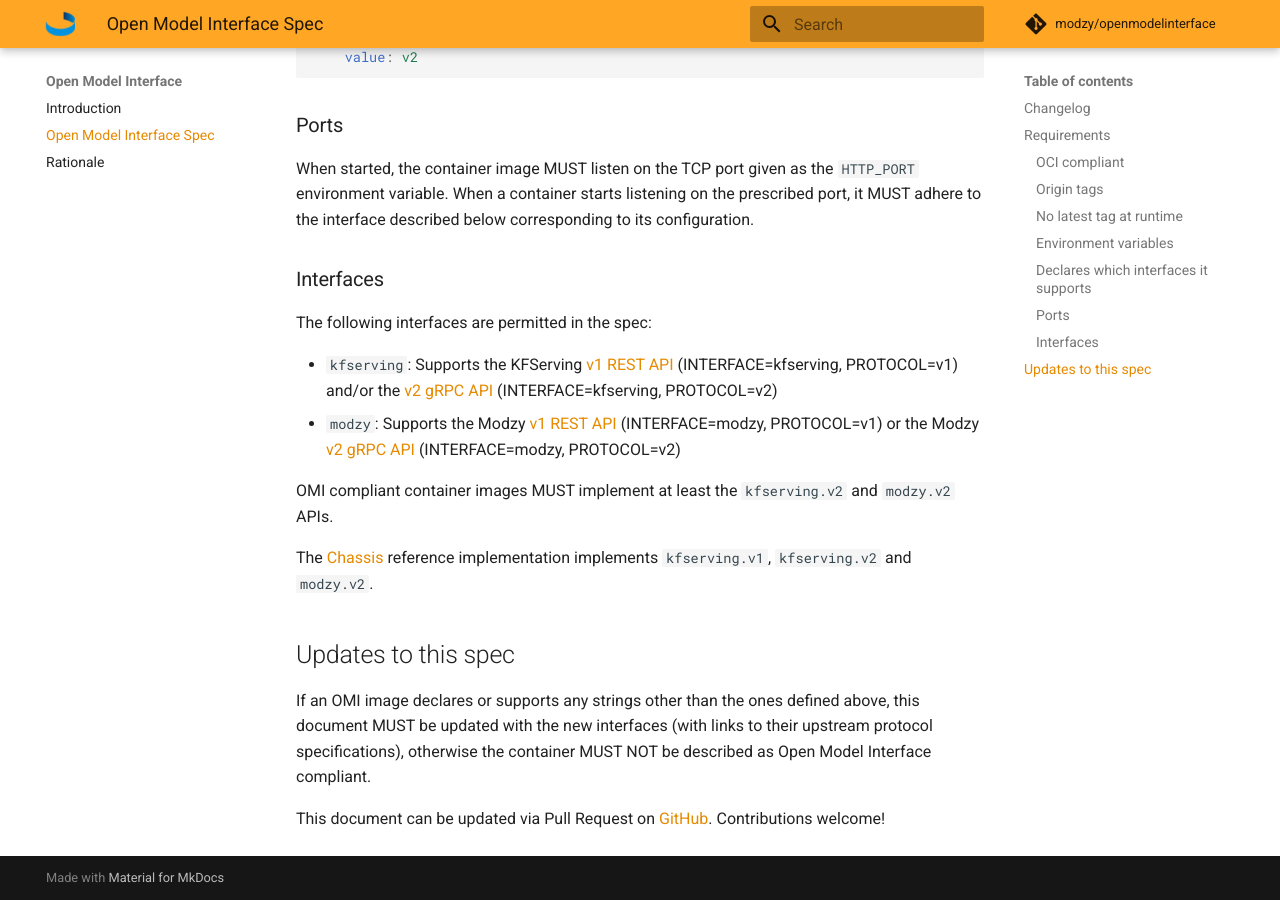
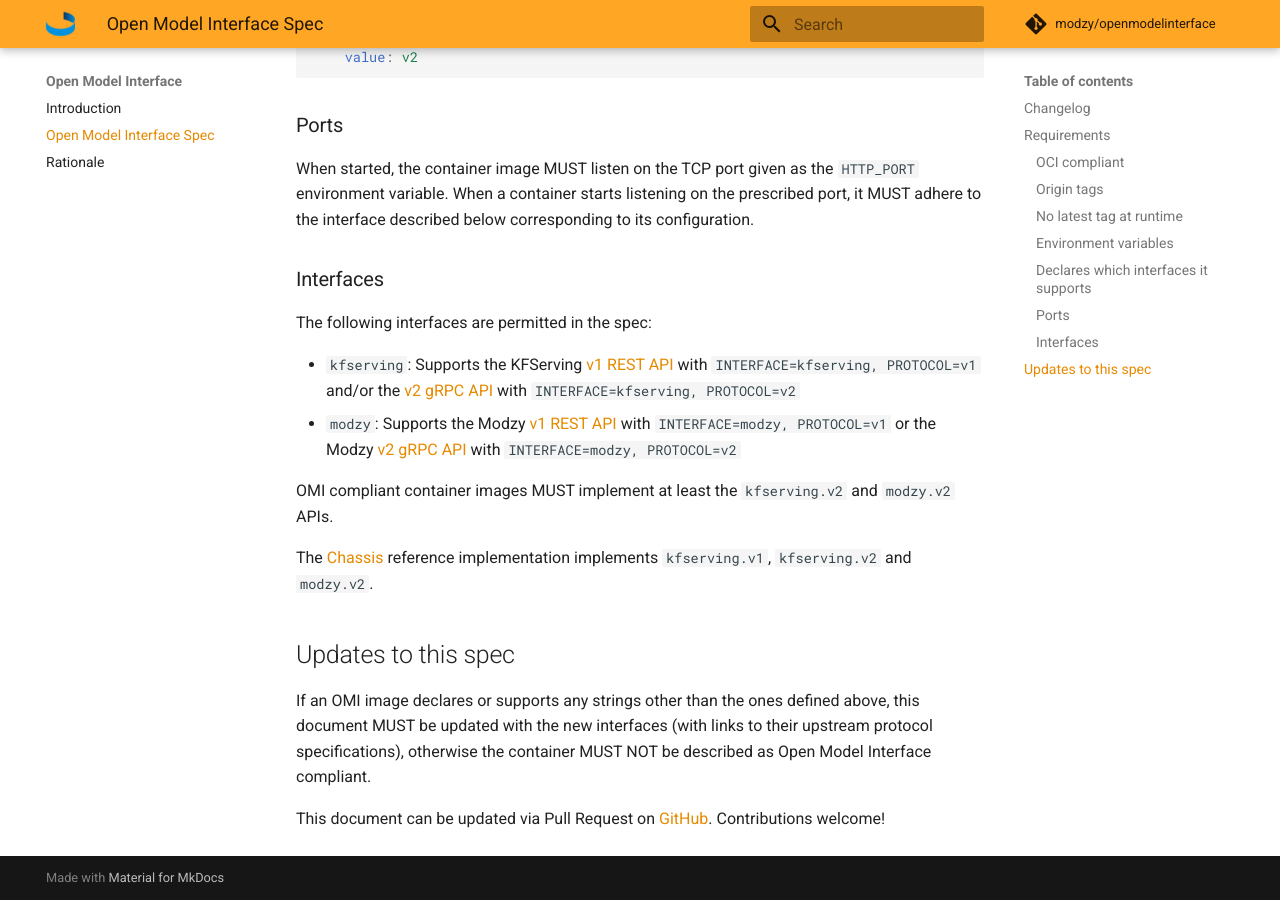
Before and after one commit to chassisml/openmodelinterface, an MkDocs documentation site: the page built from docs/spec.md, in a window 1280 px wide and 900 px high, scrolled down 2326 px. Built offline with MkDocs 1.6.1 and Material for MkDocs 9.7.7, drawn with Linux system fonts in a browser that asks for light colours; comment, search, counter and statistics services are not loaded.

Commit message:
legibility

```diff
--- a/docs/spec.md
+++ b/docs/spec.md
@@ -90,8 +90,8 @@ When a container starts listening on the prescribed port, it MUST adhere to the
 
 The following interfaces are permitted in the spec:
 
-* `kfserving`: Supports the KFServing [v1 REST API](https://github.com/kubeflow/kfserving/blob/master/docs/README.md#data-plane-v1) (INTERFACE=kfserving, PROTOCOL=v1) and/or the [v2 gRPC API](https://github.com/kubeflow/kfserving/tree/master/docs/predict-api/v2) (INTERFACE=kfserving, PROTOCOL=v2)
-* `modzy`: Supports the Modzy [v1 REST API](https://models.modzy.com/docs/model-packaging/container-specifications) (INTERFACE=modzy, PROTOCOL=v1) or the Modzy [v2 gRPC API](https://models.modzy.com/docs/model-packaging/container-specifications-v2) (INTERFACE=modzy, PROTOCOL=v2)
+* `kfserving`: Supports the KFServing [v1 REST API](https://github.com/kubeflow/kfserving/blob/master/docs/README.md#data-plane-v1) with `INTERFACE=kfserving, PROTOCOL=v1` and/or the [v2 gRPC API](https://github.com/kubeflow/kfserving/tree/master/docs/predict-api/v2) with `INTERFACE=kfserving, PROTOCOL=v2`
+* `modzy`: Supports the Modzy [v1 REST API](https://models.modzy.com/docs/model-packaging/container-specifications) with `INTERFACE=modzy, PROTOCOL=v1` or the Modzy [v2 gRPC API](https://models.modzy.com/docs/model-packaging/container-specifications-v2) with `INTERFACE=modzy, PROTOCOL=v2`
 
 OMI compliant container images MUST implement at least the `kfserving.v2` and `modzy.v2` APIs.
 
```
